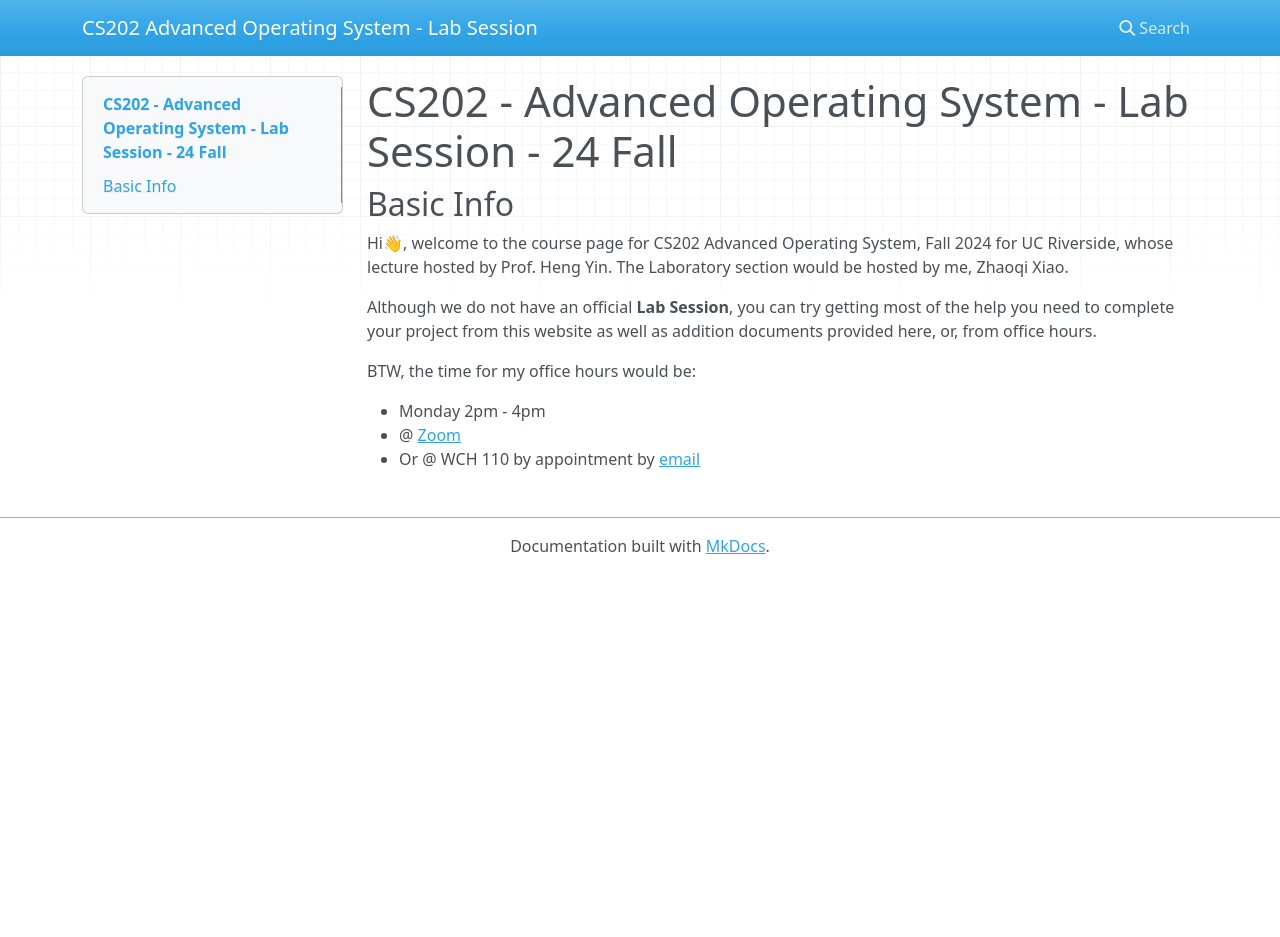
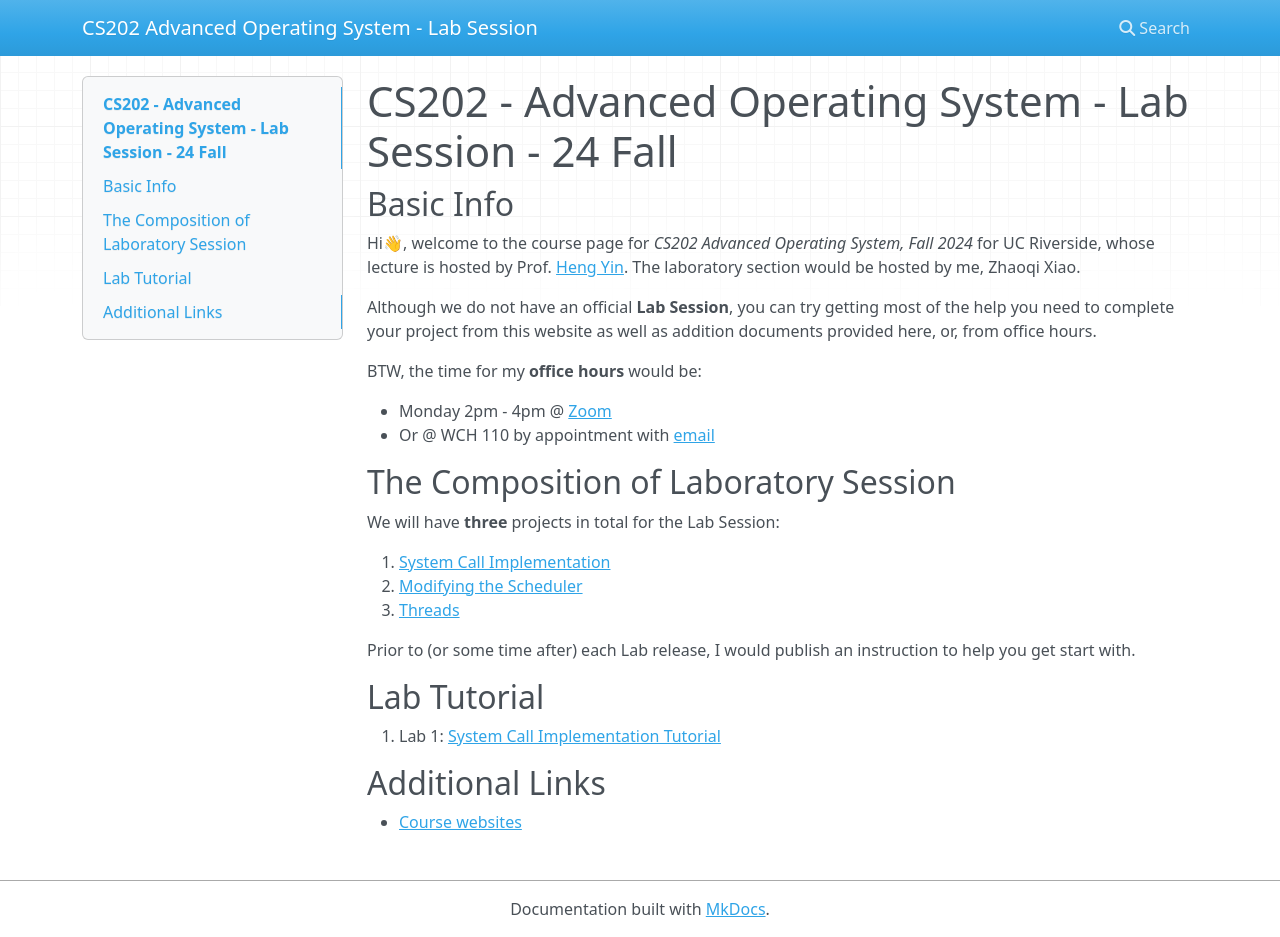
Before and after one commit to gdjs2/UCR-CS202-24Fall, an MkDocs documentation site: the page built from docs/docs/index.md, in a window 1280 px wide and 937 px high. Built offline with MkDocs 1.6.1, drawn with Linux system fonts in a browser that asks for light colours; nearby versions of some CDN libraries.

Commit message:
modified:   .gitignore 	modified:   docs/docs/index.md 	modified:   docs/mkdocs.yml

```diff
--- a/docs/docs/index.md
+++ b/docs/docs/index.md
@@ -2,12 +2,29 @@
 
 ## Basic Info
 
-Hi👋, welcome to the course page for CS202 Advanced Operating System, Fall 2024 for UC Riverside, whose lecture hosted by Prof. Heng Yin. The Laboratory section would be hosted by me, Zhaoqi Xiao.
+Hi👋, welcome to the course page for *CS202 Advanced Operating System, Fall 2024* for UC Riverside, whose lecture is hosted by Prof. [Heng Yin](https://www.cs.ucr.edu/~heng/). The laboratory section would be hosted by me, Zhaoqi Xiao.
 
 Although we do not have an official **Lab Session**, you can try getting most of the help you need to complete your project from this website as well as addition documents provided here, or, from office hours.
 
-BTW, the time for my office hours would be:
+BTW, the time for my **office hours** would be:
 
-* Monday 2pm - 4pm
-* @ [Zoom](https://ucr.zoom.us/j/91841068999?pwd=pgoHm11EtQ1nvmz70sfpQBTUJEDTam.1)
-* Or @ WCH 110 by appointment by [email](mailto:zxiao033@ucr.edu)
+* Monday 2pm - 4pm @ [Zoom](https://ucr.zoom.us/j/91841068999?pwd=pgoHm11EtQ1nvmz70sfpQBTUJEDTam.1)
+* Or @ WCH 110 by appointment with [email](mailto:zxiao033@ucr.edu)
+
+## The Composition of Laboratory Session
+
+We will have **three** projects in total for the Lab Session:
+
+1. [System Call Implementation](https://www.cs.ucr.edu/~heng/teaching/cs202-fall24/lab1.pdf)
+2. [Modifying the Scheduler](https://www.cs.ucr.edu/~heng/teaching/cs202-fall24/lab2.pdf)
+3. [Threads](https://www.cs.ucr.edu/~heng/teaching/cs202-fall24/lab3.pdf)
+
+Prior to (or some time after) each Lab release, I would publish an instruction to help you get start with.
+
+## Lab Tutorial
+
+1. Lab 1: [System Call Implementation Tutorial]()
+
+## Additional Links
+
+* [Course websites](https://www.cs.ucr.edu/~heng/teaching/cs202-fall24/index.html)
--- a/docs/mkdocs.yml
+++ b/docs/mkdocs.yml
@@ -1,3 +1,2 @@
 site_name: CS202 Advanced Operating System - Lab Session
 site_url: http://gdjs2.cn/UCR-CS202-24Fall/
-site_dir: /
```
Also changed, not shown: 1 other file.
